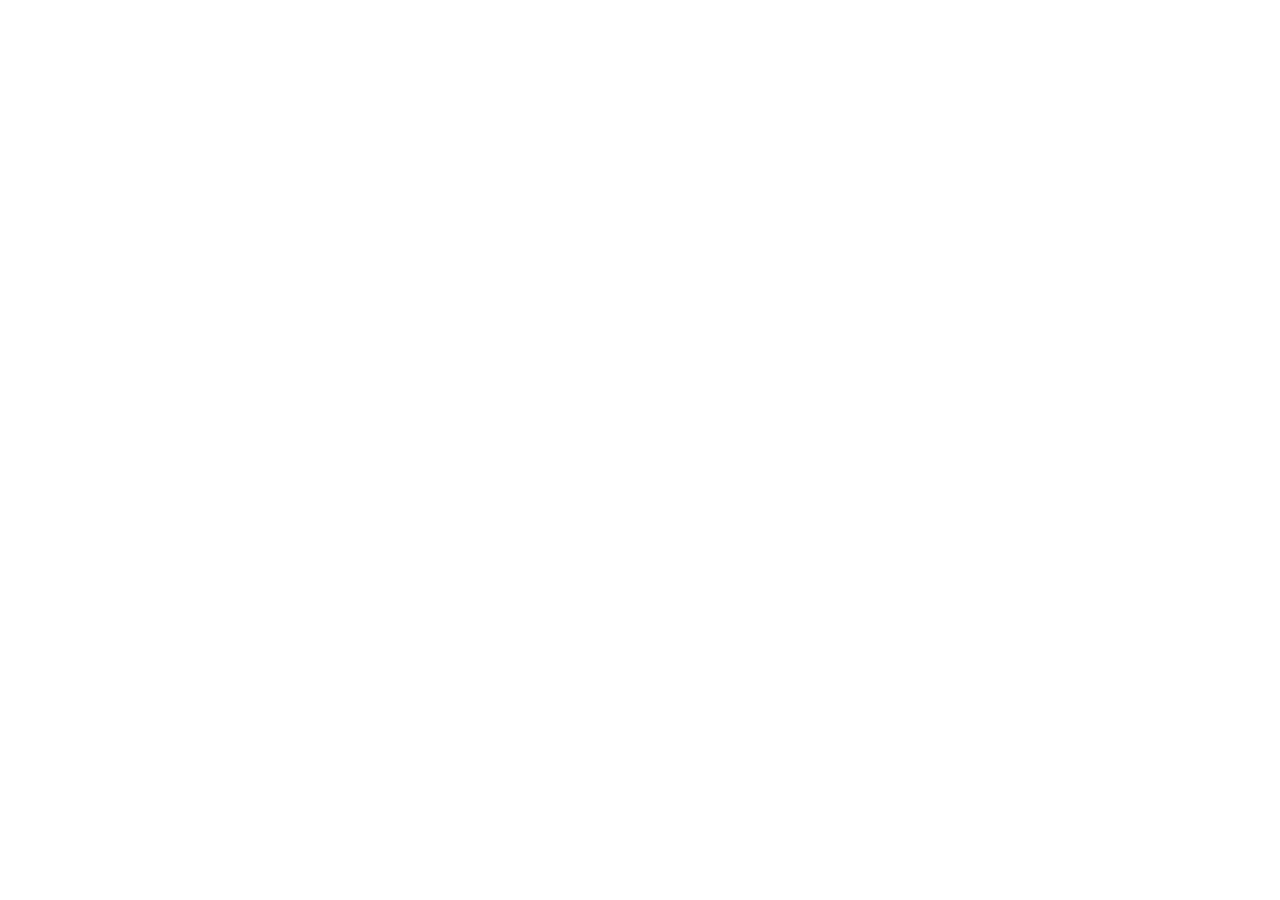
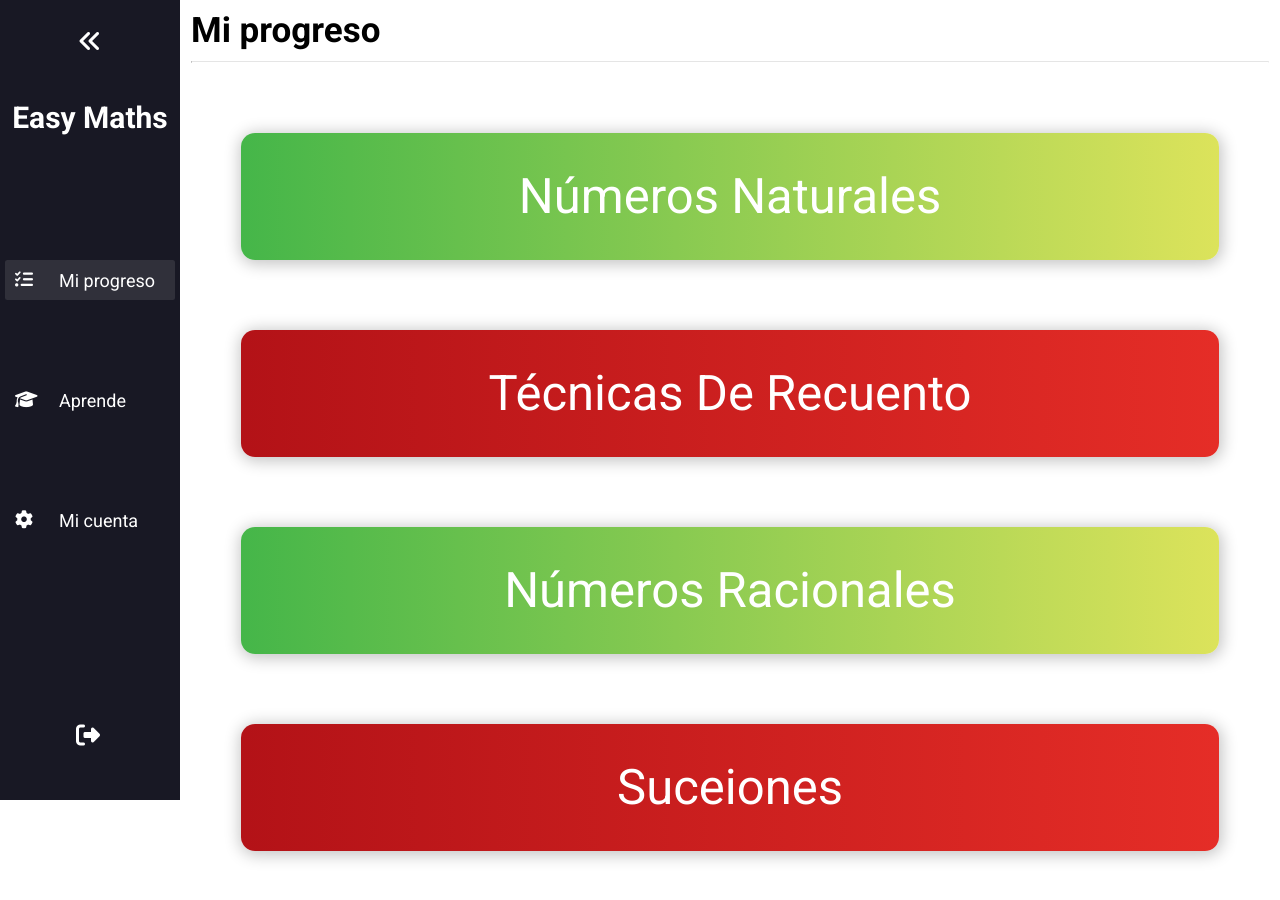
Before and after one commit to BrandMV/EasyMaths, a Vue app in the folder easy-maths/: page /progress in a window 1280 px wide. Before the commit this address had no page. Shown: the top 900 px of the page. Before the commit the page ends 800 px from the top, so only its background shows below. Built offline with nearby package versions, Linux system fonts and the light colour scheme.

Commit message:
Adding more details

```diff
--- /dev/null
+++ b/easy-maths/src/components/Account/Learn/ThemeCard.vue
@@ -0,0 +1,46 @@
+<template>
+    <div class="card">
+        <img :src="img" :alt="img">
+        <p>{{title}}</p>
+    </div>
+</template>
+
+<script>
+export default {
+    name: "ThemeCard",
+    props:{
+        title: String,
+        img: String
+    }
+
+}
+</script>
+
+<style scoped>
+    .card{
+        width: 26.9rem;
+        height: 31.9rem;
+        box-shadow: 4px 4px 4px rgba(0, 0, 0, 0.25);
+        cursor: pointer;
+        transition: 0.1s all ease-out;
+    }
+    .card:hover{
+        transform: scale(1.1);
+    }
+    img{
+        width: 100%;
+        height: 75%;
+        margin-bottom: 2.4rem;
+    }
+    p{
+        text-align: center;
+        font-size: 2rem;
+    }
+
+    @media (max-width: 600px) {
+        .card{
+            display: block;
+
+        }
+    }
+</style>
--- a/easy-maths/src/components/Account/Profile/Achievements.vue
+++ b/easy-maths/src/components/Account/Profile/Achievements.vue
@@ -159,6 +159,7 @@
             width: 70%;
         }
     }
+
     @media (max-width:550px) {
 
         h2{
--- a/easy-maths/src/components/Account/Profile/CardInfo.vue
+++ b/easy-maths/src/components/Account/Profile/CardInfo.vue
@@ -1,5 +1,5 @@
 <template>
-    <div class="card-info">
+    <div :class="[ !collapsed ? 'card-info' : 'c-card-info']">
         <h3>{{name}}</h3>
         <img :src="img" alt="profile">
         <i class="fas fa-edit"></i>
@@ -7,11 +7,18 @@
 </template>
 
 <script>
+import { collapsed } from "../Sidebar/state"
+
 export default {
     name: "CardInfo",
     props: {
         name: String,
         img: String
+    },
+    setup(){
+        return{
+            collapsed
+        }
     }
 
 }
@@ -34,19 +41,63 @@
         gap: 3.2rem;
     }
 
-    .card-info h3{
+    .c-card-info{
+        display: flex;
+        justify-content: center;
+        align-items: center;
+        flex-direction: column;
+        max-width: 100%;
+        width: 32.5%;
+        height:55.6rem;
+        background: linear-gradient(152.19deg, rgba(82, 0, 255, 0.19) 1.15%, rgba(49, 7, 136, 0.53) 53.01%, #5823C7 103.8%);
+        box-shadow: 0px 4px 4px rgba(0, 0, 0, 0.25);
+        backdrop-filter: blur(250px);
+        /* Note: backdrop-filter has minimal browser support */
+        border-radius: 30px;
+        gap: 3.2rem;
+    }
+
+    h3{
         color: white;
         font-size: 3rem;
+        text-align: center;
     }
-    .card-info img{
+    img{
         box-shadow: 0px -1px 10px 2px rgba(0, 0, 0, 0.55);
         border-radius: 90px;
         width: 50%;
 
     }
-    .card-info i{
+    i{
         font-size: 6rem;
         color: white;
         cursor: pointer;
     }
+
+    @media (max-width:800px){
+        .card-info{
+            margin: 0 auto;
+            margin-bottom: 10rem;
+            margin-top: 10rem;
+            width: 70%;
+        }
+        .c-card-info{
+            margin: 0 auto;
+            margin-bottom: 10rem;
+            margin-top: 10rem;
+            width: 70%;
+        }
+    }
+
+    @media (max-width:450px) {
+        h3{
+            font-size: 2.4rem;
+        }
+        i{
+            font-size: 4rem;
+        }
+        .card-info{
+            height: 35rem;
+        }
+    }
 </style>
--- /dev/null
+++ b/easy-maths/src/components/Account/Progress/QuizProgress.vue
@@ -0,0 +1,84 @@
+<template>
+    <div class="progress-card" :class="[ completed ? 'done' : 'notDone' ]">
+        <h2>{{title}}</h2>
+        <!-- <div class="icon">
+            <i :class="[ completed ? done : notDone ]"></i>
+        </div> -->
+    </div>
+</template>
+
+<script>
+export default {
+    name: "QuizProgress",
+    props: {
+        title: String,
+        completed: Boolean
+    },
+    // setup(){
+    //     return{
+    //         notDone: "fas fa-times",
+    //         done: "fas fa-check"
+    //     }
+    // }
+}
+</script>
+
+<style scoped>
+
+    .done{
+        background: #DCE35B;  /* fallback for old browsers */
+        background: -webkit-linear-gradient(to right, #45B649, #DCE35B);  /* Chrome 10-25, Safari 5.1-6 */
+        background: linear-gradient(to right, #45B649, #DCE35B); /* W3C, IE 10+/ Edge, Firefox 16+, Chrome 26+, Opera 12+, Safari 7+ */
+
+    }
+    .notDone{
+        background: #e52d27;  /* fallback for old browsers */
+        background: -webkit-linear-gradient(to right, #b31217, #e52d27);  /* Chrome 10-25, Safari 5.1-6 */
+        background: linear-gradient(to right, #b31217, #e52d27); /* W3C, IE 10+/ Edge, Firefox 16+, Chrome 26+, Opera 12+, Safari 7+ */
+
+    }
+    .progress-card{
+        position: relative;
+        display: flex;
+        justify-content: center;
+        align-items: center;
+        max-width: 100%;
+        width: 97.8rem;
+        height: 12.7rem;
+        box-shadow: 1px 2px 16px 2px rgba(0, 0, 0, 0.24);
+        border-radius: 1.4rem;
+        margin: 7rem auto;
+        cursor: pointer;
+        transition: .2s linear all;
+    }
+    .progress-card:hover{
+        transform: translateY(-1rem);
+    }
+    h2{
+        color: white;
+        font-weight: normal;
+        font-size: 4.9rem;
+        text-align: center;
+        text-transform: capitalize;
+    }
+    .icon{
+        position: absolute;
+        right: 0;
+        width: 17.7rem;
+        height: 100%;
+        background: #181824;
+        border-radius: 14px;
+        display: flex;
+        justify-content: center;
+        align-items: center;
+    }
+    /* i{
+        color: white;
+        font-size: 8rem;
+    } */
+    @media (max-width: 550px) {
+        h2{
+            font-size: 3.5rem;
+        }
+    }
+</style>
--- a/easy-maths/src/components/Account/Sidebar/Sidebar.vue
+++ b/easy-maths/src/components/Account/Sidebar/Sidebar.vue
@@ -24,8 +24,8 @@
             </h1>
         </div>
 
-        <SidebarLink to="/" icon="fas fa-tasks">Mi progreso</SidebarLink>
-        <SidebarLink to="/" icon="fas fa-graduation-cap">Aprende</SidebarLink>
+        <SidebarLink to="/progress" icon="fas fa-tasks">Mi progreso</SidebarLink>
+        <SidebarLink to="/learn" icon="fas fa-graduation-cap">Aprende</SidebarLink>
         <SidebarLink to="/profile" icon="fas fa-cog">Mi cuenta</SidebarLink>
 
         <span class="collapse-icon" :class="{ 'rotate-180': collapsed }" @click="toggleSidebar"><i class="fas fa-angle-double-left"></i></span>
@@ -89,4 +89,7 @@
         transform: rotate(180deg);
         transition: 0.3s linear;
     }
+    i{
+        cursor: pointer;
+    }
 </style>
--- /dev/null
+++ b/easy-maths/src/components/views/Learn.vue
@@ -0,0 +1,64 @@
+<template>
+    <div>
+        <sidebar />
+        <div :style="{ 'margin-left': sidebarWidth }">
+            <section class="content-container">
+                <Title
+                    :title="title"
+                >
+                </Title>
+                <div :class="[ !collapsed ? 'profile-content' : 'c-profile-content' ]">
+                    <ThemeCard
+                        v-for="(card, index) in themes"
+                        :key="index"
+                        :title="card.title"
+                        :img="card.img"
+                    >
+                    </ThemeCard>
+
+                </div>
+            </section>
+
+        </div>
+    </div>
+</template>
+
+<script>
+import ThemeCard from '../Account/Learn/ThemeCard.vue'
+import Sidebar from '../Account/Sidebar/Sidebar.vue'
+import { sidebarWidth } from '../Account/Sidebar/state'
+import { collapsed } from '../Account/Sidebar/state'
+import Title from '../Account/Title.vue'
+
+export default {
+    name: "Learn",
+    components: { Sidebar, Title, ThemeCard },
+    setup(){
+        return{
+            sidebarWidth, collapsed,
+            title: "Aprende!",
+            themes: [
+                { title: "Números naturales", img: "https://picsum.photos/200" },
+                { title: "Técnicas de conteo", img: "https://picsum.photos/200" },
+                { title: "Números racionales", img: "https://picsum.photos/200" },
+                { title: "Sucesiones", img: "https://picsum.photos/200" },
+                { title: "Sucesiones", img: "https://picsum.photos/200" },
+                { title: "Sucesiones", img: "https://picsum.photos/200" },
+            ]
+        }
+    }
+
+}
+</script>
+
+<style scoped>
+    .profile-content, .c-profile-content{
+        height: 90vh;
+        display: flex;
+        justify-content: center;
+        margin: 5rem 0;
+        column-gap: 12.2rem;
+        row-gap: 9rem;
+        flex-wrap: wrap;
+    }
+</style>
--- a/easy-maths/src/components/views/Profile.vue
+++ b/easy-maths/src/components/views/Profile.vue
@@ -37,7 +37,7 @@
 import { collapsed } from '../Account/Sidebar/state'
 
 export default {
-
+  name: "Profile",
   components: { Sidebar, CardInfo, Title, Achievements },
   setup() {
       return {
@@ -77,7 +77,6 @@
     @media (max-width:800px) {
         .profile-content{
             display: block;
-            border: 1px solid red;
         }
     }
     @media (max-width:650px) {
--- /dev/null
+++ b/easy-maths/src/components/views/Progress.vue
@@ -0,0 +1,57 @@
+<template>
+       <div>
+        <sidebar />
+        <div :style="{ 'margin-left': sidebarWidth }">
+            <section class="content-container">
+                <Title
+                    :title="title"
+                >
+                </Title>
+                <div :class="[ !collapsed ? 'profile-content' : 'c-profile-content' ]">
+                    <QuizProgress
+                        v-for="(quiz, index) in userQuizzes"
+                        :key="index"
+                        :title="quiz.title"
+                        :completed="quiz.completed"
+                    >
+
+                    </QuizProgress>
+
+                </div>
+            </section>
+
+        </div>
+    </div>
+</template>
+
+<script>
+import QuizProgress from '../Account/Progress/QuizProgress.vue'
+import Sidebar from '../Account/Sidebar/Sidebar.vue'
+import { sidebarWidth } from '../Account/Sidebar/state'
+import { collapsed } from '../Account/Sidebar/state'
+import Title from '../Account/Title.vue'
+
+export default {
+    name: "Progress",
+    components: { Sidebar, Title, QuizProgress },
+    setup(){
+        return{
+            sidebarWidth, collapsed,
+            title: "Mi progreso",
+            userQuizzes: [
+                {title: "Números naturales", completed: true},
+                {title: "Técnicas de recuento", completed: false},
+                {title: "Números racionales", completed: true},
+                {title: "Suceiones", completed: false},
+            ]
+        }
+    }
+
+}
+</script>
+
+<style scoped>
+    .profile-content, .c-profile-content{
+        margin: 7rem 0;
+    }
+</style>
--- a/easy-maths/src/router/index.js
+++ b/easy-maths/src/router/index.js
@@ -3,6 +3,8 @@
 import Login from '../components/views/Login.vue'
 import SignUp from '../components/views/SignUp.vue'
 import Profile from '../components/views/Profile.vue'
+import Learn from '../components/views/Learn.vue'
+import Progress from '../components/views/Progress.vue'
 
 const routes = [
   {
@@ -24,6 +26,16 @@
     path: "/profile",
     name: "Profile",
     component: Profile
+  },
+  {
+    path: "/progress",
+    name: "Progress",
+    component: Progress
+  },
+  {
+    path: "/learn",
+    name: "Learn",
+    component: Learn
   }
 
 
```
